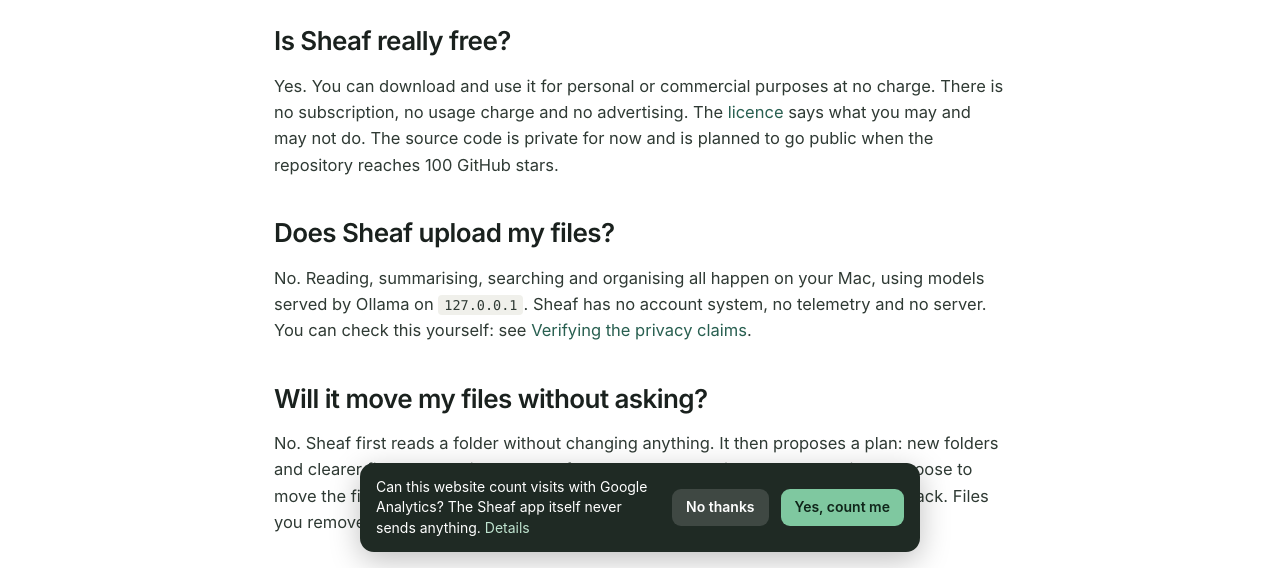
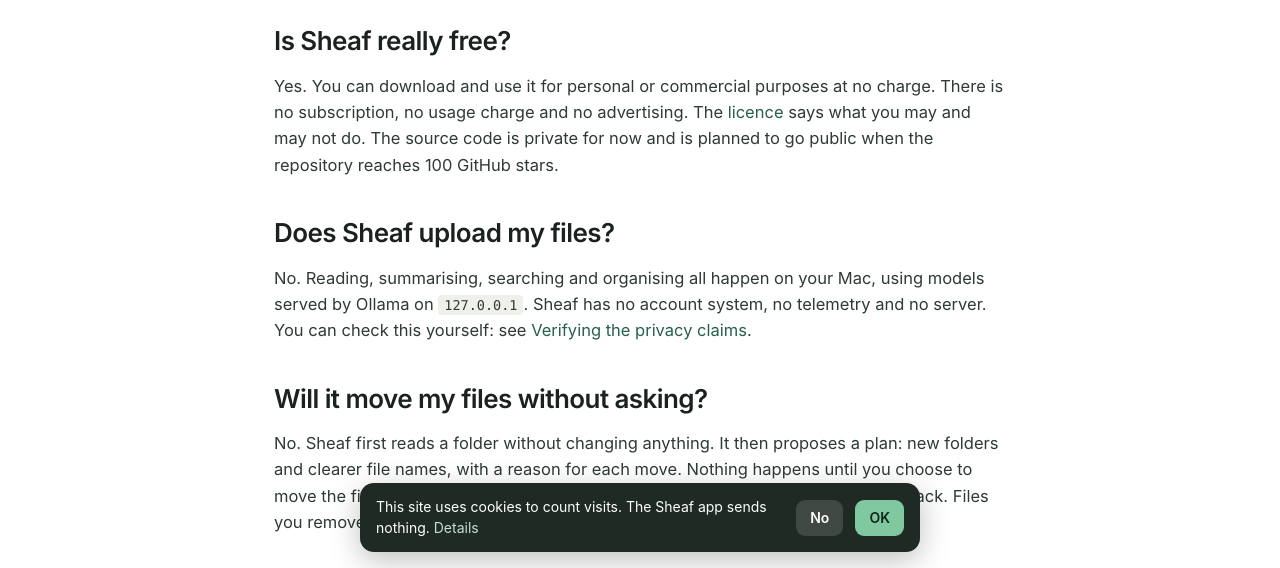
Before and after one commit to NegiAkash890/sheaf, a plain HTML site: page site/faq.html in a window 1280 px wide. Shown: the part 232-800 px from the top of the page. Drawn offline with Linux system fonts and the light colour scheme.

Commit message:
Shorter cookie banner wording

```diff
--- a/site/analytics.js
+++ b/site/analytics.js
@@ -30,14 +30,14 @@
     var b = document.createElement('div');
     b.setAttribute('role', 'dialog'); b.setAttribute('aria-label', 'Analytics choice');
     b.style.cssText = 'position:fixed;left:16px;right:16px;bottom:16px;max-width:560px;margin:0 auto;z-index:9999;background:#1f2a24;color:#fff;border-radius:14px;padding:14px 16px;font:14px/1.45 -apple-system,system-ui,sans-serif;box-shadow:0 8px 30px rgba(0,0,0,.25);display:flex;gap:12px;align-items:center;flex-wrap:wrap';
-    b.innerHTML = '<span style="flex:1 1 260px">Can this website count visits with Google Analytics? The Sheaf app itself never sends anything. <a href="/privacy.html" style="color:#bfe3cf">Details</a></span>';
+    b.innerHTML = '<span style="flex:1 1 260px">This site uses cookies to count visits. The Sheaf app sends nothing. <a href="/privacy.html" style="color:#bfe3cf">Details</a></span>';
     function btn(label, primary, v) {
       var x = document.createElement('button'); x.textContent = label;
       x.style.cssText = 'cursor:pointer;border:0;border-radius:9px;padding:8px 14px;font:inherit;font-weight:600;' + (primary ? 'background:#7fc8a0;color:#10261a' : 'background:rgba(255,255,255,.14);color:#fff');
       x.onclick = function () { write(v); b.remove(); if (v === 'yes') load(); };
       return x;
     }
-    b.appendChild(btn('No thanks', false, 'no')); b.appendChild(btn('Yes, count me', true, 'yes'));
+    b.appendChild(btn('No', false, 'no')); b.appendChild(btn('OK', true, 'yes'));
     document.body.appendChild(b);
   }
 
--- a/site/benchmarks.html
+++ b/site/benchmarks.html
@@ -1,3 +1,2 @@
 <!doctype html><html lang="en"><head><meta charset="utf-8"><title>Sheaf</title><meta name="robots" content="noindex"><meta http-equiv="refresh" content="0; url=./"><link rel="canonical" href="./"><script defer src="/analytics.js"></script>
-<script defer src="https://cdn.vercel-insights.com/v1/script.js"></script>
 </head><body><p><a href="./">Back to the Sheaf home page</a></p></body></html>
--- a/site/faq.html
+++ b/site/faq.html
@@ -1,7 +1,6 @@
 <!DOCTYPE html>
 <html lang="en"><head><meta charset="utf-8"><meta name="viewport" content="width=device-width, initial-scale=1">
 <title>FAQ · Sheaf</title><link rel="stylesheet" href="style.css"><script defer src="/analytics.js"></script>
-<script defer src="https://cdn.vercel-insights.com/v1/script.js"></script>
 </head><body>
 <div class="betabar">Free early-user beta. Your feedback shapes what ships next. <a href="https://github.com/NegiAkash890/sheaf/issues/new/choose">Open an issue on GitHub</a></div>
 <header class="nav"><div class="wrap"><a class="brand" href="./"><img src="img/icon.png" alt="">Sheaf <span class="tag">Beta</span></a><a href="docs.html">Docs</a><a href="faq.html">FAQ</a><a class="keep" href="https://github.com/NegiAkash890/sheaf">GitHub</a></div></header>
```
Also changed, not shown: site/changelog.html (+0 -1 lines), site/docs.html (+0 -1 lines), site/index.html (+0 -1 lines), site/privacy.html (+0 -1 lines), site/roadmap.html (+0 -1 lines).
